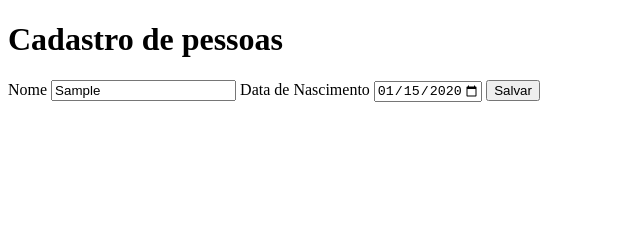
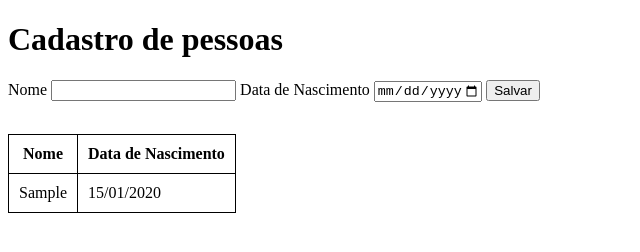
Before and after one commit to joaopedromf/7daysofcode-js-dom-aniversarios, a plain HTML site: page index.html in a window 1280 px wide. Both pictures are taken after typing "Sample", "2020-01-15" into the empty fields and a click on the button "Salvar". Shown: the whole page, without its empty margins (0-640 px from the left). Drawn offline with Linux system fonts and the light colour scheme.

Commit message:
Salva dados localmente e exibe na tabela

```diff
--- a/index.html
+++ b/index.html
@@ -4,16 +4,30 @@
     <meta charset="UTF-8">
     <meta name="viewport" content="width=device-width, initial-scale=1.0">
     <title>Aniversários</title>
+    <link rel="stylesheet" href="./style.css">
     <script src="./script.js" defer></script>
 </head>
 <body>
     <h1>Cadastro de pessoas</h1>
     <form class="form js-form">
         <label for="name">Nome</label>
-        <input type="text" id="name" name="name" required pattern="([a-zA-Z]+)" class="form-field js-field">
+        <input type="text" id="name" name="name" required pattern="([a-zA-ZÀ-ÖØ-öø-ÿ]+(?:\s[a-zA-ZÀ-ÖØ-öø-ÿ]+)*)" class="form-field js-field">
         <label for="birth-date">Data de Nascimento</label>
         <input type="date" id="birth-date" name="birth-date" required class="form-field js-field">
         <button type="submit">Salvar</button>
     </form>
+    <table>
+        <thead>
+            <tr>
+                <th>Nome</th>
+                <th>Data de Nascimento</th>
+            </tr>
+        </thead>
+        <tbody class="js-tbody">
+            <tr class="js-nenhuma">
+                <td colspan="2">Nenhuma pessoa foi encontrada.</td>
+            </tr>
+        </tbody>
+    </table>
 </body>
 </html>
--- a/script.js
+++ b/script.js
@@ -1,21 +1,46 @@
 const formulario = document.querySelector('.js-form');
 const campoNome = document.querySelectorAll('.js-field')[0];
 const campoData = document.querySelectorAll('.js-field')[1];
+const tbody = document.querySelector('.js-tbody');
+const trNenhuma = document.querySelector('.js-nenhuma');
 
 const tamanhoMinimoNome = 3;
 const tamanhoMaximoNome = 120;
+
+let pessoas = JSON.parse(localStorage.getItem("pessoas")) || [];
 
 campoNome.setAttribute('minlength', tamanhoMinimoNome);
 campoNome.setAttribute('maxlength', tamanhoMaximoNome);
 campoData.setAttribute('max', new Date().toISOString().split('T')[0]);
 
+const criarElemento = (pessoa) => {
+    const tr = document.createElement('tr');
+    const tdNome = document.createElement('td');
+    tdNome.textContent = pessoa.nome;
+    const tdDataNascimento = document.createElement('td');
+    tdDataNascimento.textContent = pessoa.dataNascimento;
+    tr.appendChild(tdNome);
+    tr.appendChild(tdDataNascimento);
+    return tr;
+}
 
 formulario.addEventListener('submit', (evento) => {
     evento.preventDefault();
+
     const nome = campoNome.value;
-    let data = campoData.value.split('-');
-    data = `${data[2]}/${data[1]}/${data[0]}`;
-    console.log(`Nome: ${nome}\nAniversário: ${data}`);
+    let dataNascimento = campoData.value.split('-');
+    dataNascimento = `${dataNascimento[2]}/${dataNascimento[1]}/${dataNascimento[0]}`;
+
+    const pessoa = { nome, dataNascimento };
+    pessoas.push(pessoa);
+    localStorage.setItem("pessoas", JSON.stringify(pessoas));
+
+    trNenhuma.remove();
+    const elemento = criarElemento(pessoa);
+    tbody.appendChild(elemento);
+
+    campoNome.value = '';
+    campoData.value = '';
 });
 
 campoNome.oninvalid = () => {
@@ -30,3 +55,11 @@ campoNome.oninvalid = () => {
         campoNome.setCustomValidity("Nome inválido.");
     }
 }
+
+if(pessoas.length > 0){
+    trNenhuma.remove();
+    pessoas.forEach(pessoa => {
+        const elemento = criarElemento(pessoa);
+        tbody.appendChild(elemento);
+    });
+}
--- /dev/null
+++ b/style.css
@@ -0,0 +1,12 @@
+table{
+    margin-top: 2rem;
+}
+
+table, td, th{
+    border: 1px solid black;
+    border-collapse: collapse;
+}
+
+td, th{
+    padding: 10px;
+}
```
